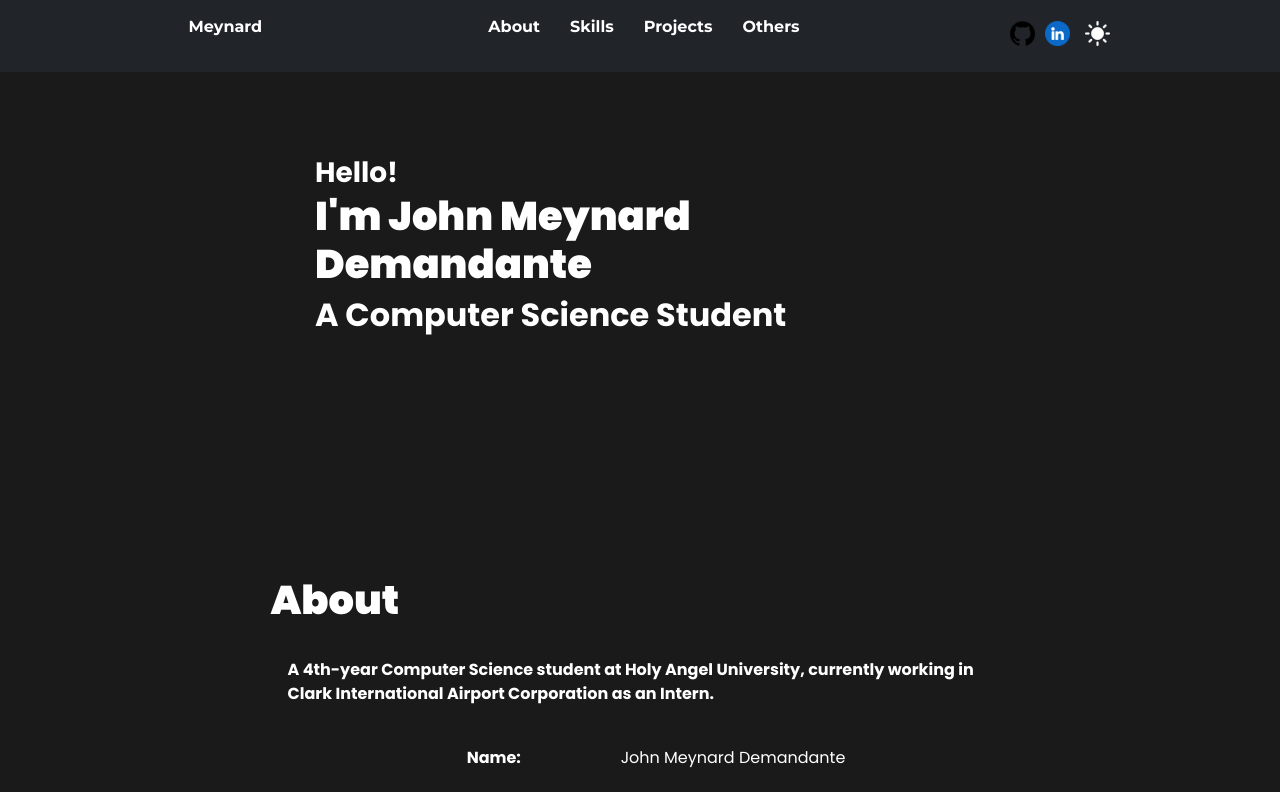
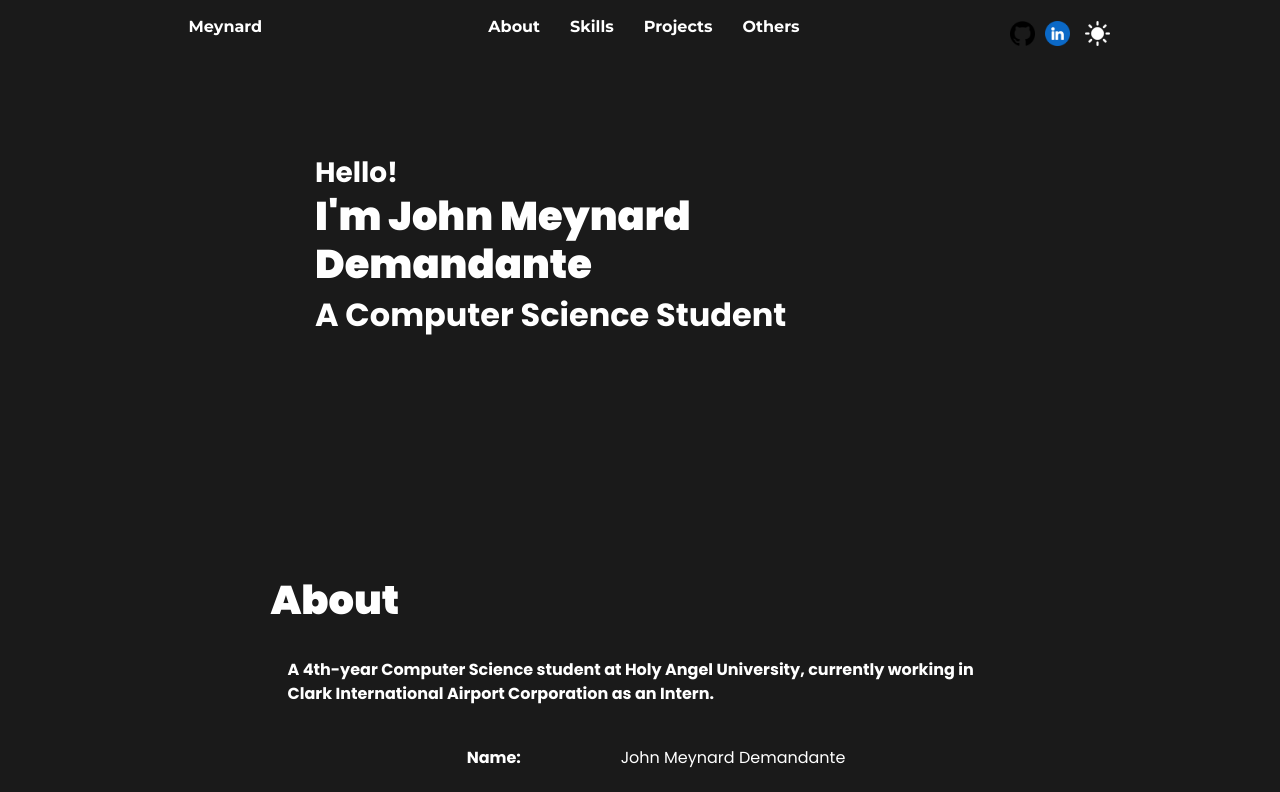
Before and after one commit to meiy3/OngoingPortfolio, a React (Vite) app: page / in a window 1280 px wide. Shown: the top 792 px of the page. Built offline with nearby package versions, Linux system fonts and the light colour scheme.

Commit message:
some updates

```diff
--- a/package.json
+++ b/package.json
@@ -28,7 +28,8 @@
     "eslint-plugin-react": "^7.37.2",
     "eslint-plugin-react-hooks": "^5.0.0",
     "eslint-plugin-react-refresh": "^0.4.14",
+    "gh-pages": "^6.3.0",
     "globals": "^15.11.0",
-    "vite": "^5.4.14"
+    "vite": "^5.4.16"
   }
 }
--- a/src/NavBar.jsx
+++ b/src/NavBar.jsx
@@ -32,7 +32,7 @@ const NavBar = () => {
   };
 
   return (
-    <nav className="navi container-fluid bg-dark text-white">
+    <nav className="navi container-fluid text-white">
       <div className="row w-100">
         <div className="col-4">
           <ul className="homePage">
--- a/src/page/Home.jsx
+++ b/src/page/Home.jsx
@@ -1,5 +1,4 @@
 import React, { useEffect } from "react";
-import ScrollAnimation from "react-animate-on-scroll";
 import "../styles.css";
 import birdImg from "../assets/bird.png";
 import jobImg from "../assets/job.png";
@@ -41,7 +40,6 @@ const Home = () => {
 
   return (
     <div>
-      <ScrollAnimation animateIn="fadeInDown" duration={1.5}>
         <section id="introPage">
           <div className="introPage p-4">
             <div className="row container mt-5 justify-content-center d-lg-flex">
@@ -57,9 +55,9 @@ const Home = () => {
             </div>
           </div>
         </section>
-      </ScrollAnimation>
 
-      <ScrollAnimation animateIn="fadeInLeft" duration={1.5}>
+
+
         <section id="aboutPage" className="p-4">
           <div className="aboutPage col-8 mx-auto">
             <h1 className="fw-bolder">About</h1>
@@ -100,9 +98,7 @@ const Home = () => {
             </div>
           </div>
         </section>
-      </ScrollAnimation>
 
-      <ScrollAnimation animateIn="fadeInUp" duration={1.5}>
         <section id="skillsPage" className="">
           <div className="skillsPage p-4 col-8 mx-auto bg-custom">
             <h1 className="fw-bolder">Tech Skills</h1>
@@ -142,9 +138,7 @@ const Home = () => {
             </div>
           </div>
         </section>
-      </ScrollAnimation>
 
-      <ScrollAnimation animateIn="fadeInUp" duration={1.5}>
         <section id="projectsPage" className="pt-4">
           <div className="projectsPage col-8 mx-auto">
             <h1 className="fw-bolder">Projects</h1>
@@ -195,7 +189,6 @@ const Home = () => {
             </div>
           </div>
         </section>
-      </ScrollAnimation>
     </div>
   );
 };
--- a/src/styles.css
+++ b/src/styles.css
@@ -25,28 +25,27 @@ body {
 }
 
 section {
-  opacity: 0;
-  transition: opacity 1.5s ease-in-out;
-  background-color: #1a1a1a;
+  background-color: #1a1a1a !important;
+
+}
+
+body.light-mode section {
+  background-color: #ffffff !important;
+
 }
 
 section.appear {
   opacity: 1;
 }
 
-body.light-mode section {
-  background-color: #ffffff;
-}
-
 /* Nav Bar Design */
 .navi {
   width: 100vw;
-  background-color: #1a1a1a;
-  transition: background-color 0.3s ease;
+  background-color: #1a1a1a !important;
 }
 
 body.light-mode .navi {
-  background-color: #f8f9fa;
+  background-color: #f8f9fa !important;
 }
 
 .nav-link {
```
Also changed, not shown: 1 other file (tests, documents, lock files or other folders).
